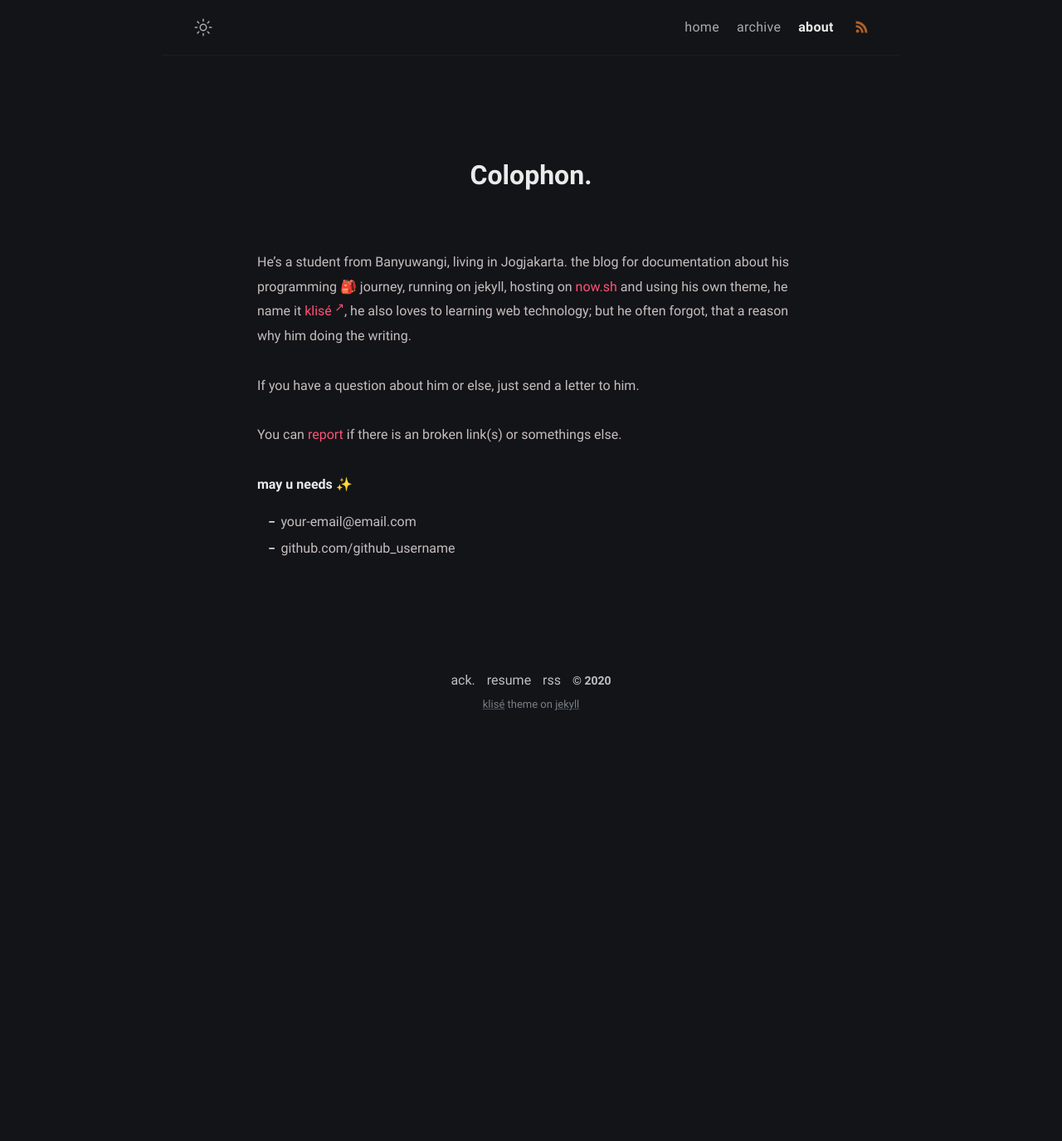
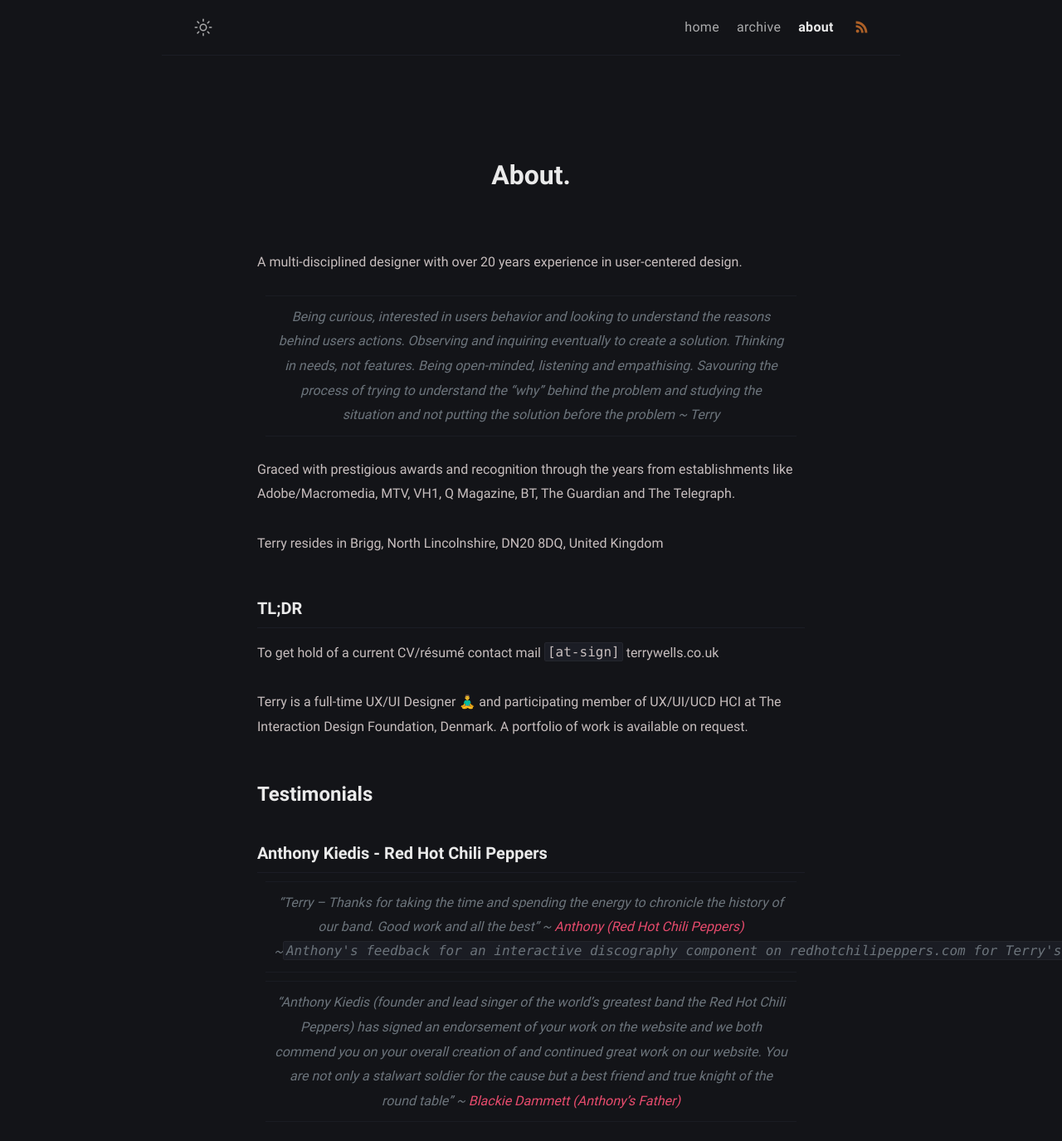
Before and after one commit to wristtattoo/jekyll-klise, a Jekyll site: the page built from about.md, in a window 1280 px wide and 1400 px high. Shown: the top 1375 px of the window at 83% size. Built offline with Jekyll 4.4.1, drawn with Linux system fonts in a browser that asks for light colours; a script that is not in the unit is left out; some of the changed text lies outside the part shown.

Commit message:
Netlify CMS
Netlify CMS

```diff
--- a/_config.yml
+++ b/_config.yml
@@ -1,20 +1,18 @@
 # Site settings
-title: Klise Theme # site title
+title: Terry Wells MA Design | UX/UI Designer # site title
 description: >- # site description
-  He's writing in Bahasa about web technology and experience as a journal
-  for documentation things that he learned, meet him <a href="https://github.com/piharpi" target="_blank" rel="noopener">@github</a>.
+  A multi-disciplined designer with over 20 years experience in user-centered design. Being curious, interested in users behavior and looking to understand the reasons behind users actions. Observing and inquiring eventually to create a solution.
 lang: en-US # default lang
-timezone: Asia/Jakarta # set your timezone
+timezone: Europe/London # set your timezone
 image: assets/img/ogp.png # This image used for Open Graph more info https://ogp.me/
-repo: https://github.com/piharpi/jekyll-klise # site repo [optional]
+repo: https://github.com/wristtattoo/jekyll-klise # site repo [optional]
 mode: dark # default theme "dark" | "light"
 
 # Profile settings
 author:
-  name: Jekyll Klisé # author name
+  name: Terry Wells MA Design # author name
   bio: >- # tell to the world
-    The minimalist Jekyll theme, light and dark mode support, for running a personal site and blog,
-    meet Klisé theme at <a href="https://github.com/piharpi/jekyll-klise" target="_blank" rel="noopener">@github</a>.
+    Thinking in needs, not features. Being open-minded, listening and empathising. Savouring the process of trying to understand the "why" behind the problem and studying the situation and not putting the solution before the problem ~ Terry - UX/UI Designer
   username: username # general username
   github: github_username # github username
   twitter: twitter_username # twitter username
@@ -23,10 +21,10 @@
   avatar: /assets/img/avatar.jpg # change with your own avatar
 
 # URL settings
-url: "https://klise.now.sh" #
+url: "https://terrywells.co.uk" #
 baseurl:
 permalink: /:title/
-google_analytics: # leave it blank if not wish
+google_analytics: UA-81614342-1
 fb_appid:
 
 # Collection setting
--- a/_includes/header.html
+++ b/_includes/header.html
@@ -161,4 +161,6 @@
   <meta name="theme-color" content="#2c2c2c" />
 
   <link rel="stylesheet" href="/assets/css/style.css" />
+
+  <script src="https://identity.netlify.com/v1/netlify-identity-widget.js"></script>
 </head>
--- a/about.md
+++ b/about.md
@@ -1,18 +1,36 @@
 ---
-title: Colophon
+title: About
 permalink: /about/
 layout: page
-excerpt: Hello peeps, I'm student of computer science from Banyuwangi, living in Jogjakarta. This blog for documentation about my programming journey, running on jekyll, hosting on netlify and using my own simple theme.
+excerpt: A multi-disciplined designer with over 20 years experience in user-centered design. Being curious, interested in users behavior and looking to understand the reasons behind users actions. Observing and inquiring eventually to create a solution. ... read more.
 comments: false
+tags: ['About', 'UX',  'UI', 'UCD', 'HCI']
 ---
 
-He's a student from Banyuwangi, living in Jogjakarta. the blog for documentation about his programming 🎒 journey, running on jekyll, hosting on [now.sh](http://now.sh) and using his own theme, he name it <a href="https://github.com/piharpi/jekyll-klise" target="_blank" rel="noopener">klisé</a>, he also loves to learning web technology; but he often forgot, that a reason why him doing the writing.
+A multi-disciplined designer with over 20 years experience in user-centered design.
 
-If you have a question about him or else, just send a letter to him.
+> Being curious, interested in users behavior and looking to understand the reasons behind users actions. Observing and inquiring eventually to create a solution. Thinking in needs, not features. Being open-minded, listening and empathising. Savouring the process of trying to understand the "why" behind the problem and studying the situation and not putting the solution before the problem ~ Terry
 
-You can [report](http://github.com/piharpi/jekyll-klise/issues/new) if there is an broken link(s) or somethings else.
+Graced with prestigious awards and recognition through the years from establishments like Adobe/Macromedia, MTV, VH1, Q Magazine, BT, The Guardian and The Telegraph.
 
-**may u needs ✨**
+Terry resides in Brigg, North Lincolnshire, DN20 8DQ, United Kingdom
+
+### TL;DR
+To get hold of a current CV/résumé contact mail `[at-sign]` terrywells.co.uk
+
+Terry is a full-time UX/UI Designer 🧘‍♂️ and participating member of UX/UI/UCD HCI at The Interaction Design Foundation, Denmark. A portfolio of work is available on request.
+
+# Testimonials
+
+### Anthony Kiedis - Red Hot Chili Peppers
+
+> "Terry – Thanks for taking the time and spending the energy to chronicle the history of our band. Good work and all the best" ~ <a href="https://blackiedammett.com/" title="Anthony" alt="Anthony">Anthony (Red Hot Chili Peppers)</a> ~`Anthony's feedback for an interactive discography component on redhotchilipeppers.com for Terry's Design Masters in 2003. Red Hot Chili Peppers were the live client 🌶️`
+
+> “Anthony Kiedis (founder and lead singer of the world’s greatest band the Red Hot Chili Peppers) has signed an endorsement of your work on the website and we both commend you on your overall creation of and continued great work on our website. You are not only a stalwart soldier for the cause but a best friend and true knight of the round table” ~ <a href="https://blackiedammett.com/" title="Link to Lords of the Sunset Strip" alt="Link to Lords of the Sunset Strip">Blackie Dammett (Anthony’s Father)</a>
+
+<br>
+
+This site is work in progress. Much anticipated ~~dark mode~~, search ~~and pagination~~ is under development.
 
 - {{ site.author.email }}
 - github.com/{{ site.author.github }}
```
Also changed, not shown: _layouts/default.html (+12 -0 lines), _posts/2020-10-30-Issue 234.md (added, +28 -0 lines), admin/config.yml (added, +19 -0 lines), admin/index.html (added, +14 -0 lines), _posts/issue-234.png (added).
